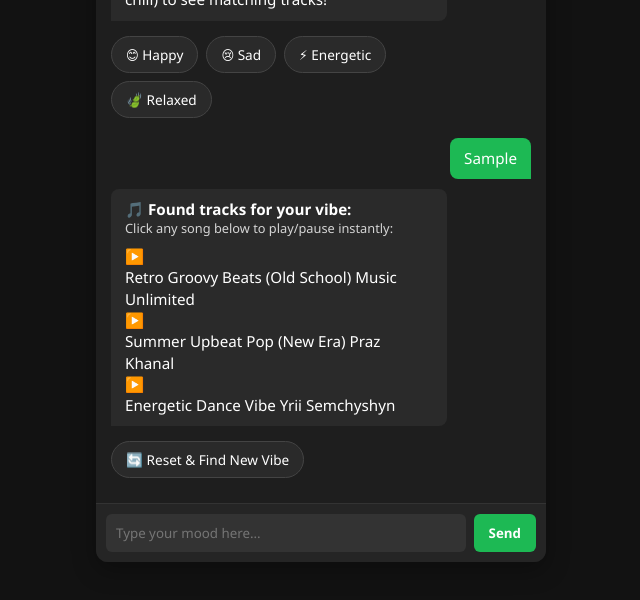
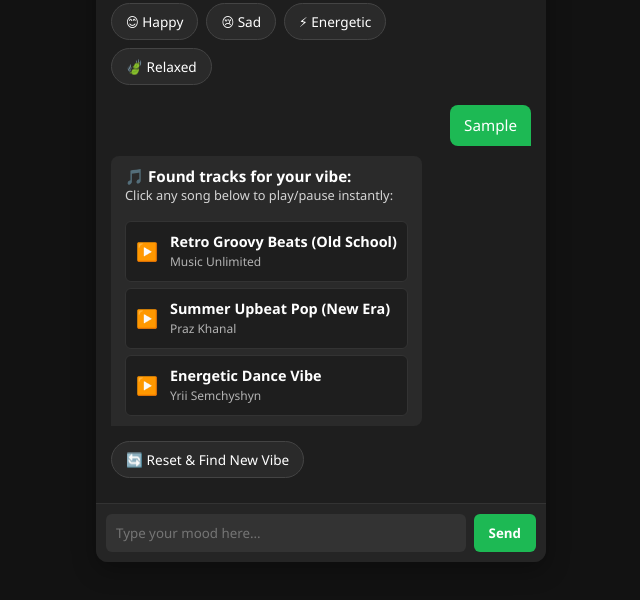
Before and after one commit to Shubham0072/mood-melody-bot, a plain HTML site: page index.html in a window 1280 px wide. Both pictures are taken after typing "Sample" into the empty fields and a click on the button "Send". Shown: the part 158-758 px from the top of the page, without its empty margins (319-959 px from the left). Drawn offline with Linux system fonts and the light colour scheme.

Commit message:
Update style.css

```diff
--- a/style.css
+++ b/style.css
@@ -128,21 +128,60 @@ body {
     border-color: #1db954;
     transform: translateY(-2px);
 }
-.video-wrapper {
-    position: relative;
+/* Custom Native Interactive Audio Track Rows Layout */
+.music-list-container {
     width: 100%;
-    padding-top: 56.25%; /* Perfect 16:9 cinematic aspect ratio */
-    margin-top: 8px;
-    border-radius: 12px;
-    overflow: hidden;
-    background: #000000;
+    display: flex;
+    flex-direction: column;
 }
 
-.video-wrapper iframe {
-    position: absolute;
-    top: 0;
-    left: 0;
-    width: 100%;
-    height: 100%;
-    border: none;
+.track-rows {
+    display: flex;
+    flex-direction: column;
+    gap: 6px;
+    margin-top: 8px;
 }
+
+.track-row {
+    display: flex;
+    align-items: center;
+    background: #1e1e1e;
+    border: 1px solid #333;
+    padding: 10px;
+    border-radius: 6px;
+    cursor: pointer;
+    transition: all 0.2s ease;
+}
+
+.track-row:hover {
+    background: #282828;
+    border-color: #1db954;
+}
+
+.track-row.playing {
+    background: #252525;
+    border-color: #1db954;
+    box-shadow: 0 0 8px rgba(29, 185, 84, 0.2);
+}
+
+.play-icon {
+    font-size: 1.1rem;
+    margin-right: 12px;
+}
+
+.track-meta {
+    display: flex;
+    flex-direction: column;
+}
+
+.track-title {
+    font-size: 0.9rem;
+    font-weight: bold;
+    color: #ffffff;
+}
+
+.track-artist {
+    font-size: 0.75rem;
+    color: #b3b3b3;
+    margin-top: 2px;
+}
```
